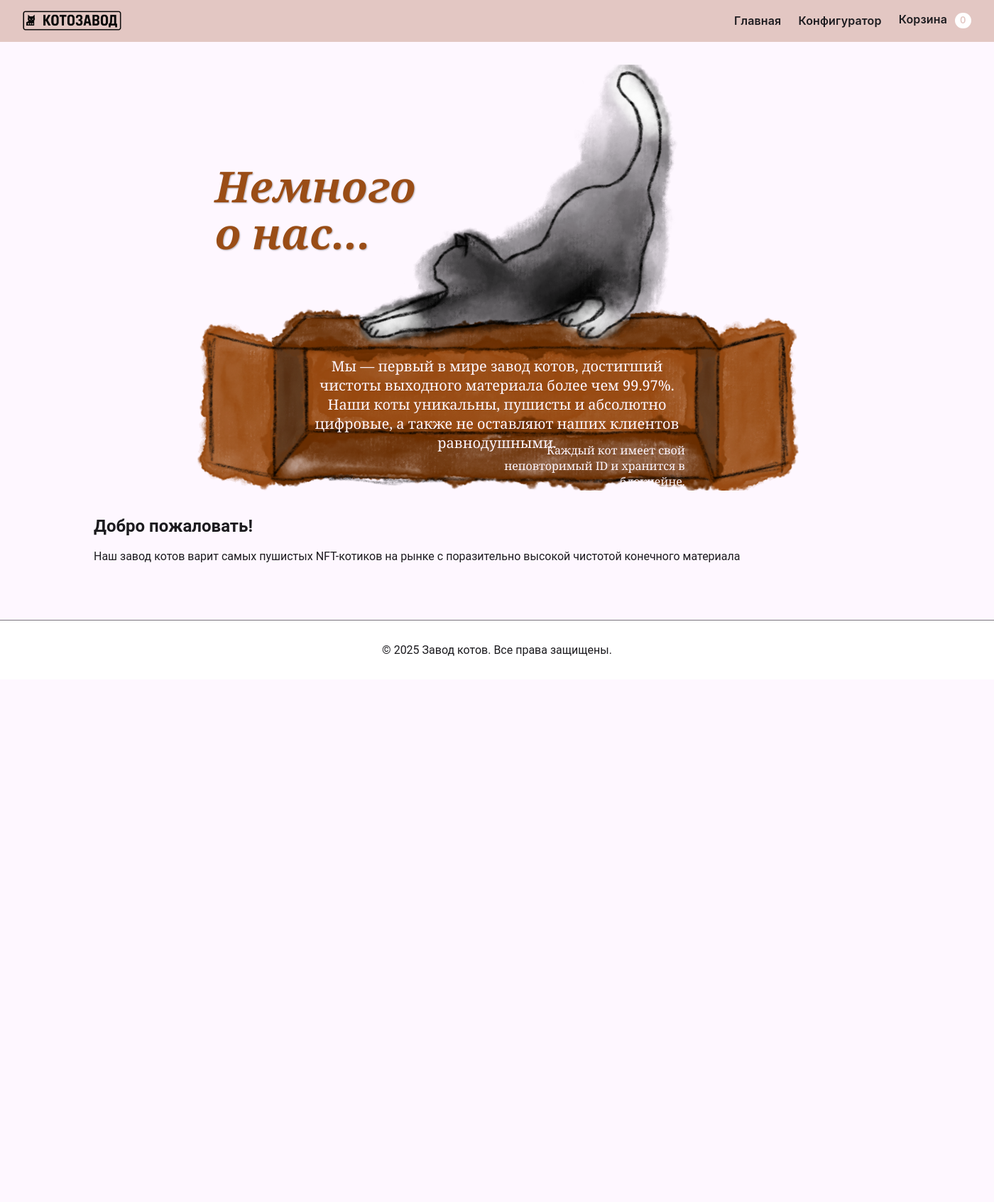
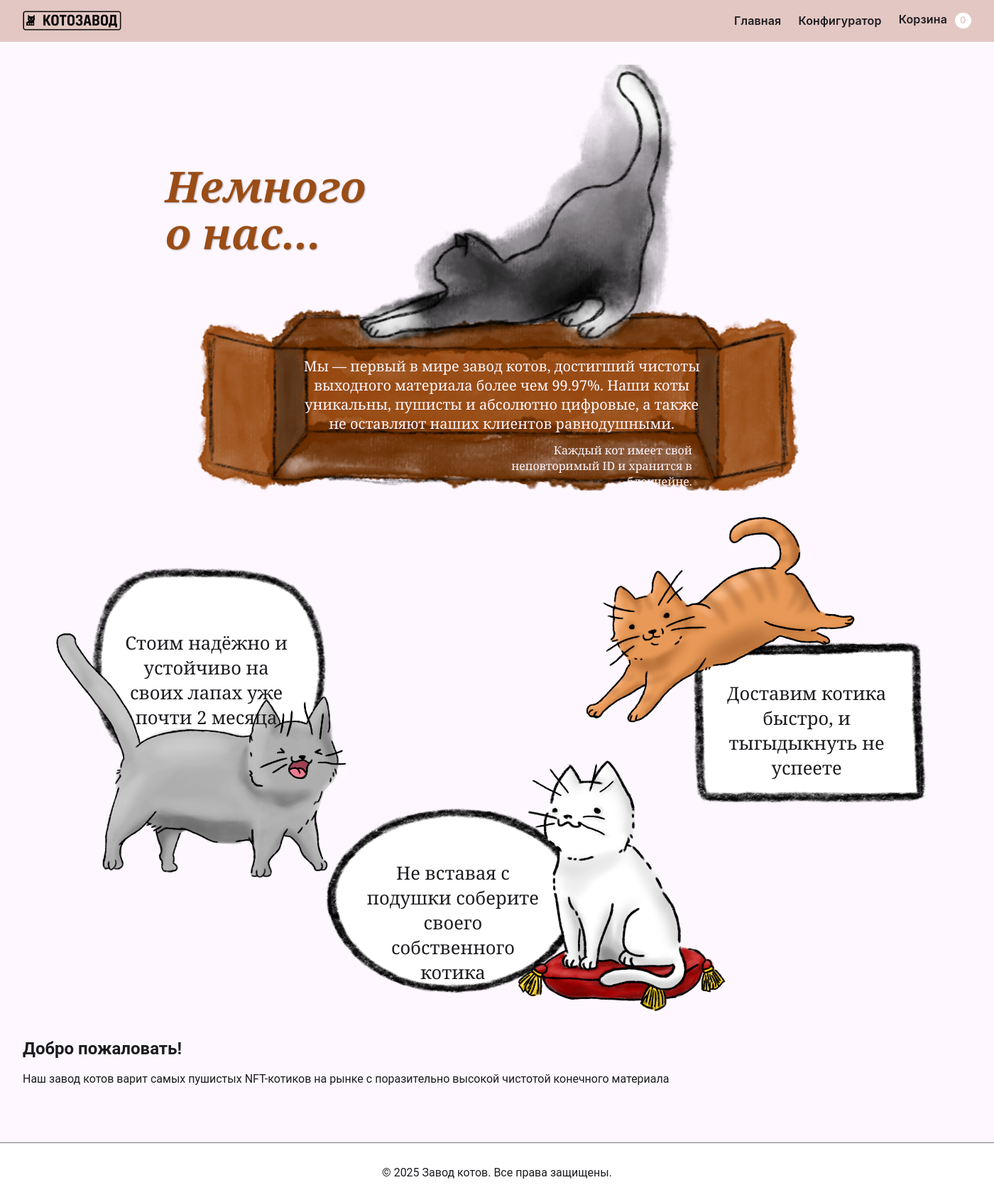
Before and after one commit to Skiftare/ZavodKotikov, a Flask app: page / in a window 1400 px wide. Shown: the part 264-1957 px from the top of the page at 71% size. Before the commit the page ends 1188 px from the top, so only its background shows below. Run offline with Flask 3, Linux system fonts and the light colour scheme.

Commit message:
Добавление about_info

```diff
--- a/static/css/style.css
+++ b/static/css/style.css
@@ -15,12 +15,12 @@ body {
   font-family: "Roboto", sans-serif;
   background: var(--background);
   color: var(--on-surface);
-  min-width: 1200px; /* Минимальная ширина сайта */
+  min-width: 1400px; /* Минимальная ширина сайта */
 }
 
 .container {
   padding: 2rem;
-  max-width: 1200px; /* Фиксированная максимальная ширина */
+  max-width: 1400px; /* Фиксированная максимальная ширина */
   margin: 0 auto;
 }
 /* Шапка */
@@ -255,7 +255,7 @@ body {
     top: 23%;
     left: 15%;
     text-align: left;
-    max-width: 35%;
+    max-width: 420px;
     color: #9a4d16;
     z-index: 2;
 }
@@ -271,10 +271,10 @@ body {
 
 .about_main-text-subtitle {
     top: 66%;
-    left: 50%;
+    left: 50.5%;
     transform: translateX(-50%);
     text-align: center;
-    max-width: 60%;
+    max-width: 630px;
     color: var(--background);
     padding: 0.8rem 1.5rem;
     border-radius: 8px;
@@ -289,10 +289,10 @@ body {
 
 .about_main-text-description {
     bottom: 20%;
-    right: 25%;
+    right: 28%;
     top: 86%;
     text-align: right;
-    max-width: 30%;
+    max-width: 360px;
     color: var(--background);
     padding: 0.8rem 1.2rem;
     font-weight: 500;
@@ -303,6 +303,67 @@ body {
     margin: 0;
     font-weight: 500;
 }
+
+/* Контейнер для about_info */
+.about_info-image-container {
+    position: relative;
+    text-align: center;
+    margin: 0 auto 2rem auto;
+}
+
+.about-info-image {
+    max-width: 1400px;
+    height: auto;
+}
+
+/* Текст 1 */
+.about_info-text-1 {
+    top: 23%;
+    left: 10%;
+    text-align: center;
+    max-width: 250px;
+    color: var(--on-surface);
+    font-weight: 500;
+}
+
+.about_info-text-1 p {
+    font-size: clamp(1.3rem, 2.1vw, 1.6rem);
+    margin: 0;
+    font-weight: 500;
+}
+
+/* Текст 2 */
+.about_info-text-2 {
+    top: 69%;
+    left: 36%;
+    text-align: center;
+    max-width: 250px;
+    color: var(--on-surface);
+    font-weight: 500;
+}
+
+.about_info-text-2 p {
+    font-size: clamp(1.3rem, 2.1vw, 1.6rem);
+    margin: 0;
+    font-weight: 500;
+}
+
+/* Текст 3 */
+.about_info-text-3 {
+    top: 33%;
+    right: 8%;
+    text-align: center;
+    max-width: 250px;
+    color: var(--on-surface);
+    font-weight: 500;
+}
+
+.about_info-text-3 p {
+    font-size: clamp(1.3rem, 2.1vw, 1.6rem);
+    margin: 0;
+    font-weight: 500;
+}
+
 /* Контейнер с кнопкой без flex, чтобы ширина 100% работала однозначно */
 .actions {
   display: block;
--- a/templates/index.html
+++ b/templates/index.html
@@ -19,6 +19,21 @@
             <p>Каждый кот имеет свой неповторимый ID и хранится в блокчейне.</p>
         </div>
 </div>
+<div class="about_info-image-container">
+    <img src="{{ url_for('static', filename='img/about_info.png') }}" alt="Информация о нас" class="about-info-image">
+
+    <div class="text-block about_info-text-1">
+        <p>Стоим надёжно и устойчиво на своих лапах уже почти 2 месяца</p>
+    </div>
+
+    <div class="text-block about_info-text-2">
+        <p>Не вставая с подушки соберите своего собственного котика</p>
+    </div>
+
+    <div class="text-block about_info-text-3">
+        <p>Доставим котика быстро, и тыгыдыкнуть не успеете</p>
+    </div>
+</div>
     <h2>Добро пожаловать!</h2>
     <p>Наш завод котов варит самых пушистых NFT-котиков на рынке с поразительно высокой чистотой конечного материала</p>
 {% endblock %}
```
Also changed, not shown: static/img/about_info.png (added).
